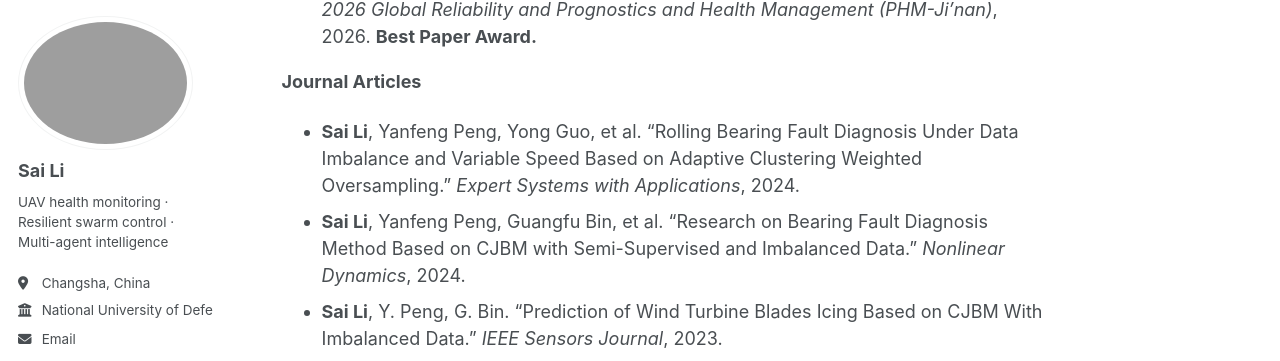
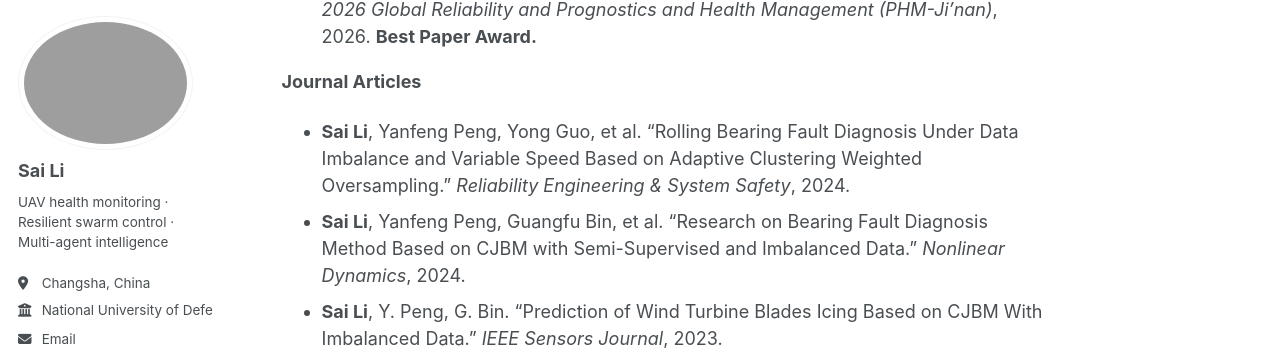
Before and after one commit to HWEHIH/HWEHIH.github.io, a Jekyll site: the page built from _pages/about.md, in a window 1280 px wide and 900 px high, scrolled down 1625 px. Shown: the part 85-446 px from the top of the window. Built offline with Jekyll 4.4.1, drawn with Linux system fonts in a browser that asks for light colours; a script bundle is joined from its source files by our own code; a style sheet for code colours, icons or effects is not loaded.

Commit message:
Correct journal to Reliability Engineering & System Safety (RESS)

```diff
--- a/_pages/about.md
+++ b/_pages/about.md
@@ -49,7 +49,7 @@ Data-driven bearing health assessment under class imbalance, limited labels, and
 
 **Journal Articles**
 
-- **Sai Li**, Yanfeng Peng, Yong Guo, et al. "Rolling Bearing Fault Diagnosis Under Data Imbalance and Variable Speed Based on Adaptive Clustering Weighted Oversampling." *Expert Systems with Applications*, 2024.
+- **Sai Li**, Yanfeng Peng, Yong Guo, et al. "Rolling Bearing Fault Diagnosis Under Data Imbalance and Variable Speed Based on Adaptive Clustering Weighted Oversampling." *Reliability Engineering & System Safety*, 2024.
 - **Sai Li**, Yanfeng Peng, Guangfu Bin, et al. "Research on Bearing Fault Diagnosis Method Based on CJBM with Semi-Supervised and Imbalanced Data." *Nonlinear Dynamics*, 2024.
 - **Sai Li**, Y. Peng, G. Bin. "Prediction of Wind Turbine Blades Icing Based on CJBM With Imbalanced Data." *IEEE Sensors Journal*, 2023.
 
```
